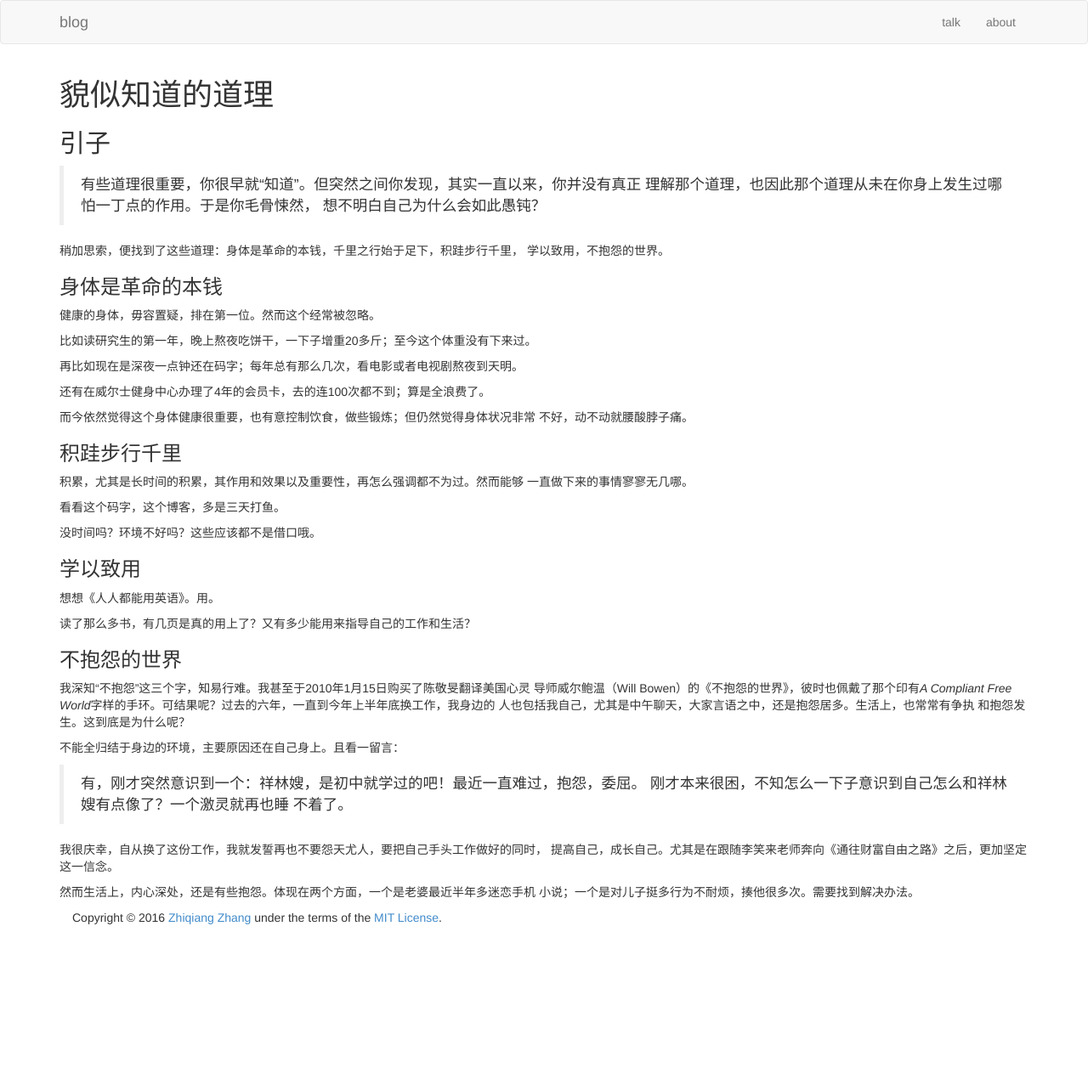
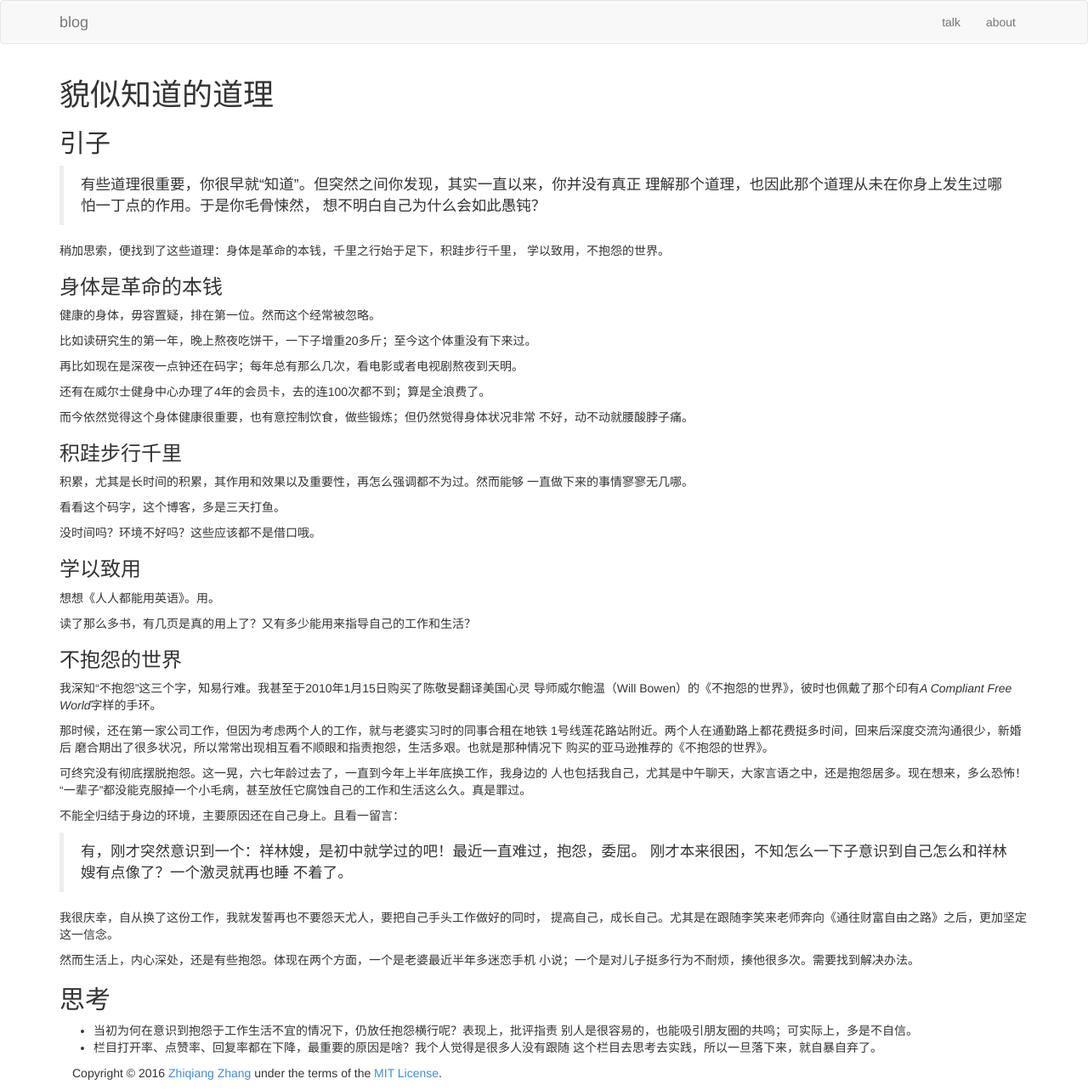
Before and after one commit to shuixin222/zqzhang.github.io, a Jekyll site: the page built from _posts/2016-10-28-principles-unknown.md, in a window 1280 px wide. Shown: the whole page at 85% size. Built offline with Jekyll 4.4.1, drawn with Linux system fonts in a browser that asks for light colours; before the commit the page ends 1100 px from its top, so only the background shows below that.

Commit message:
Think more of compliant

```diff
--- a/_posts/2016-10-28-principles-unknown.md
+++ b/_posts/2016-10-28-principles-unknown.md
@@ -46,9 +46,16 @@ title: 貌似知道的道理
 
 我深知“不抱怨”这三个字，知易行难。我甚至于2010年1月15日购买了陈敬旻翻译美国心灵
 导师威尔鲍温（Will Bowen）的《不抱怨的世界》，彼时也佩戴了那个印有*A Compliant
-Free World*字样的手环。可结果呢？过去的六年，一直到今年上半年底换工作，我身边的
-人也包括我自己，尤其是中午聊天，大家言语之中，还是抱怨居多。生活上，也常常有争执
-和抱怨发生。这到底是为什么呢？
+Free World*字样的手环。
+
+那时候，还在第一家公司工作，但因为考虑两个人的工作，就与老婆实习时的同事合租在地铁
+1号线莲花路站附近。两个人在通勤路上都花费挺多时间，回来后深度交流沟通很少，新婚后
+磨合期出了很多状况，所以常常出现相互看不顺眼和指责抱怨，生活多艰。也就是那种情况下
+购买的亚马逊推荐的《不抱怨的世界》。
+
+可终究没有彻底摆脱抱怨。这一晃，六七年龄过去了，一直到今年上半年底换工作，我身边的
+人也包括我自己，尤其是中午聊天，大家言语之中，还是抱怨居多。现在想来，多么恐怖！
+"一辈子"都没能克服掉一个小毛病，甚至放任它腐蚀自己的工作和生活这么久。真是罪过。
 
 不能全归结于身边的环境，主要原因还在自己身上。且看一留言：
 
@@ -62,3 +69,10 @@ Free World*字样的手环。可结果呢？过去的六年，一直到今年上
 
 然而生活上，内心深处，还是有些抱怨。体现在两个方面，一个是老婆最近半年多迷恋手机
 小说；一个是对儿子挺多行为不耐烦，揍他很多次。需要找到解决办法。
+
+## 思考
+
+* 当初为何在意识到抱怨于工作生活不宜的情况下，仍放任抱怨横行呢？表现上，批评指责
+  别人是很容易的，也能吸引朋友圈的共鸣；可实际上，多是不自信。
+* 栏目打开率、点赞率、回复率都在下降，最重要的原因是啥？我个人觉得是很多人没有跟随
+  这个栏目去思考去实践，所以一旦落下来，就自暴自弃了。
```
